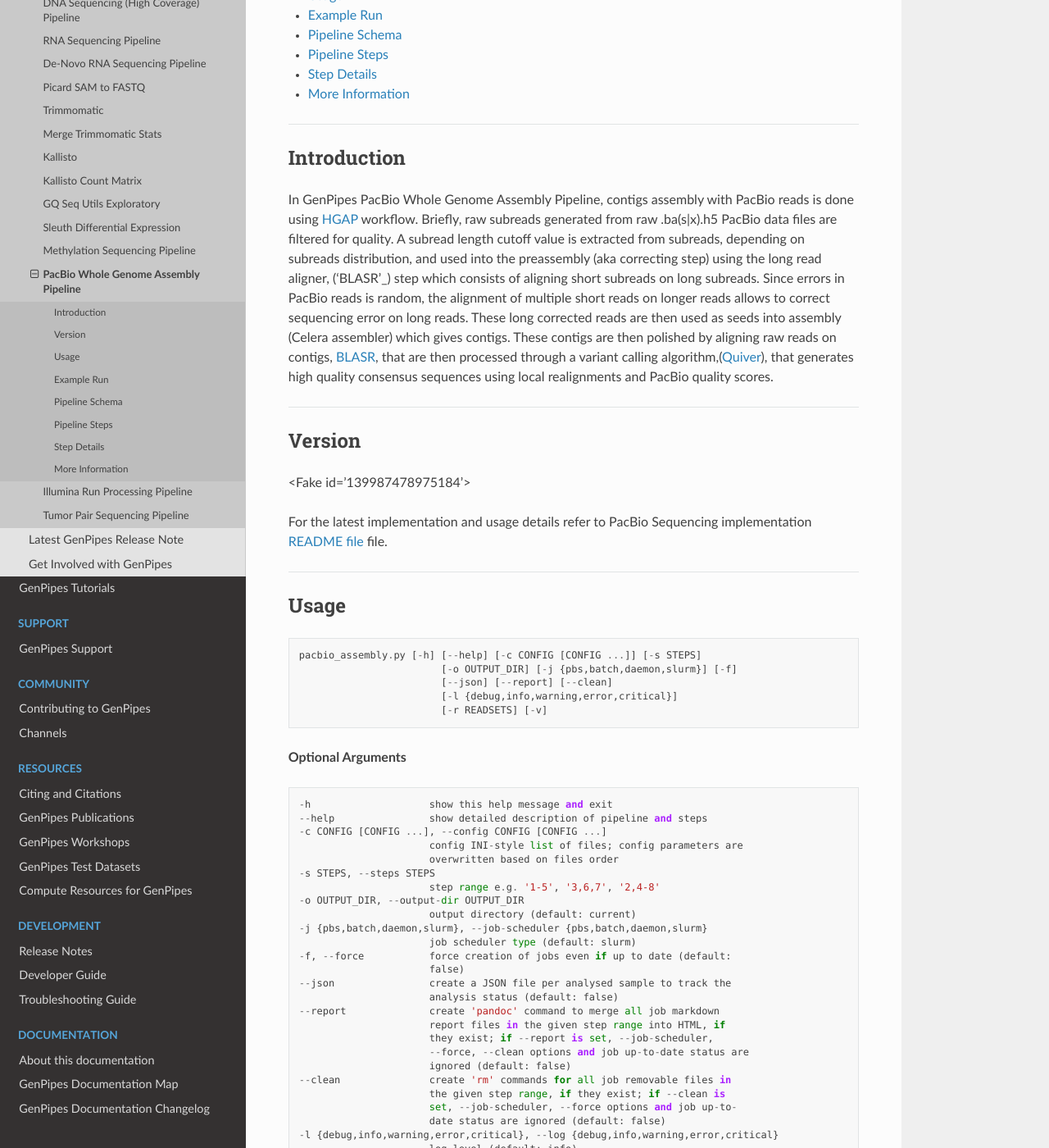
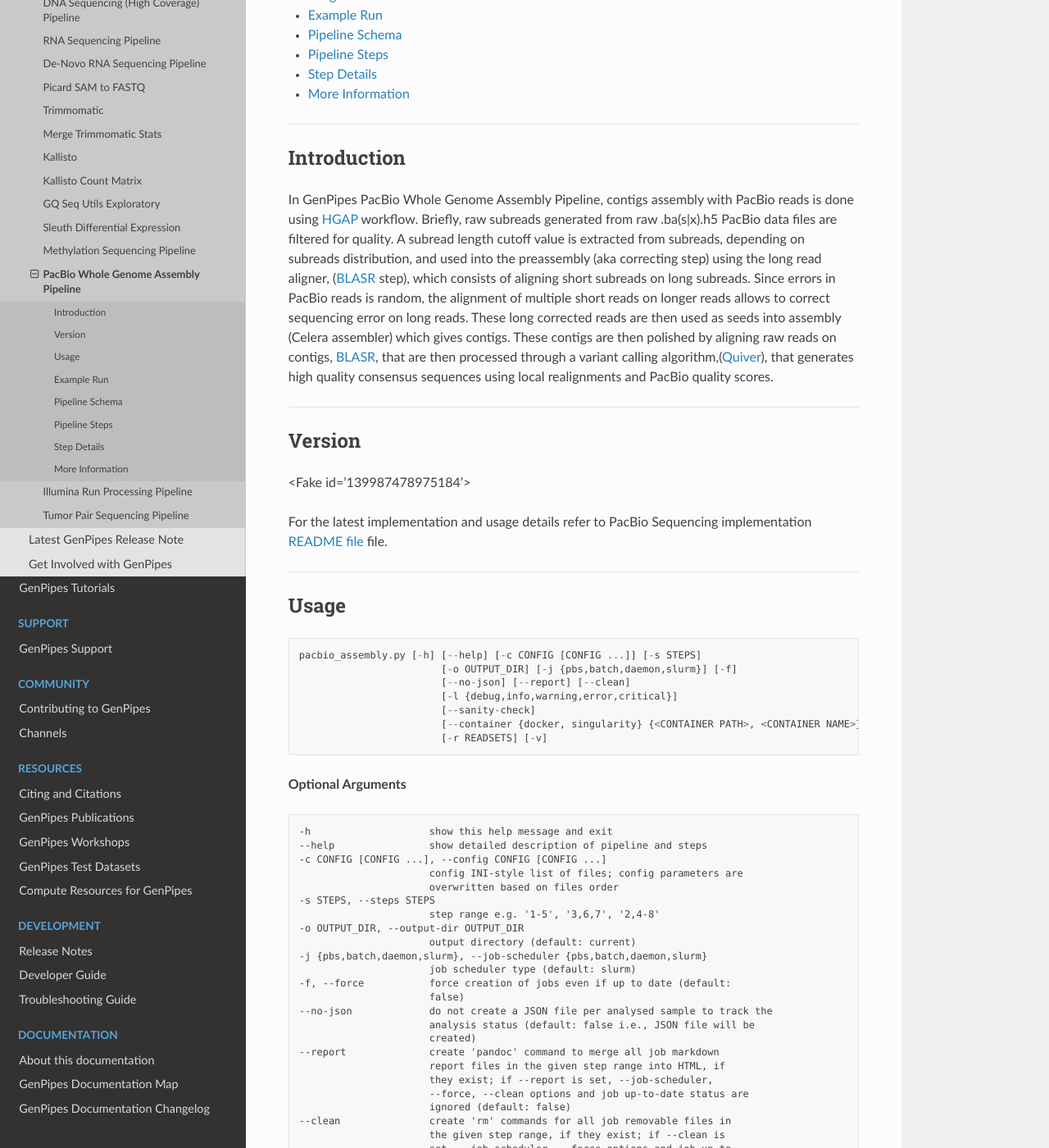
Before and after one commit to c3g/GenPipes_Docs, a Sphinx documentation site: the page built from docs/source/user_guide/pipelines/gp_pacbio.rst, in a window 1280 px wide and 1400 px high, scrolled down 441 px. Shown: the whole window at 82% size. Built offline with Sphinx 7.4.7 and the Read the Docs theme 2.0.0, drawn with Linux system fonts in a browser that asks for light colours; formulas are drawn with MathJax 3; the version number could not be read and is left out; some of the changed text lies outside the part shown.

Commit message:
Fixes #106 pacbio assembly update for 3.1.5

```diff
--- a/docs/source/user_guide/pipelines/gp_pacbio.rst
+++ b/docs/source/user_guide/pipelines/gp_pacbio.rst
@@ -23,7 +23,7 @@
 Introduction
 ------------
 
-In GenPipes PacBio Whole Genome Assembly Pipeline, contigs assembly with PacBio reads is done using `HGAP`_ workflow. Briefly, raw subreads generated from raw .ba(s|x).h5 PacBio data files are filtered for quality. A subread length cutoff value is extracted from subreads, depending on subreads distribution, and used into the preassembly (aka correcting step) using the long read aligner, ('BLASR'_) step which consists of aligning short subreads on long subreads. Since errors in PacBio reads is random, the alignment of multiple short reads on longer reads allows to correct sequencing error on long reads. These long corrected reads are then used as seeds into assembly (Celera assembler) which gives contigs. These contigs are then polished by aligning raw reads on contigs, `BLASR`_, that are then processed through a variant calling algorithm,(`Quiver`_), that generates high quality consensus sequences using local realignments and PacBio quality scores.
+In GenPipes PacBio Whole Genome Assembly Pipeline, contigs assembly with PacBio reads is done using `HGAP`_ workflow. Briefly, raw subreads generated from raw .ba(s|x).h5 PacBio data files are filtered for quality. A subread length cutoff value is extracted from subreads, depending on subreads distribution, and used into the preassembly (aka correcting step) using the long read aligner, (`BLASR`_ step), which consists of aligning short subreads on long subreads. Since errors in PacBio reads is random, the alignment of multiple short reads on longer reads allows to correct sequencing error on long reads. These long corrected reads are then used as seeds into assembly (Celera assembler) which gives contigs. These contigs are then polished by aligning raw reads on contigs, `BLASR`_, that are then processed through a variant calling algorithm,(`Quiver`_), that generates high quality consensus sequences using local realignments and PacBio quality scores.
 
 ----
 
@@ -43,8 +43,10 @@
 
   pacbio_assembly.py [-h] [--help] [-c CONFIG [CONFIG ...]] [-s STEPS]
                           [-o OUTPUT_DIR] [-j {pbs,batch,daemon,slurm}] [-f]
-                          [--json] [--report] [--clean]
+                          [--no-json] [--report] [--clean]
                           [-l {debug,info,warning,error,critical}]
+                          [--sanity-check]
+                          [--container {docker, singularity} {<CONTAINER PATH>, <CONTAINER NAME>}]
                           [-r READSETS] [-v]
 
 **Optional Arguments**
@@ -64,8 +66,9 @@
                         job scheduler type (default: slurm)
   -f, --force           force creation of jobs even if up to date (default:
                         false)
-  --json                create a JSON file per analysed sample to track the
-                        analysis status (default: false)
+  --no-json             do not create a JSON file per analysed sample to track the
+                        analysis status (default: false i.e., JSON file will be
+                        created)
   --report              create 'pandoc' command to merge all job markdown
                         report files in the given step range into HTML, if
                         they exist; if --report is set, --job-scheduler,
@@ -77,6 +80,12 @@
                         date status are ignored (default: false)
   -l {debug,info,warning,error,critical}, --log {debug,info,warning,error,critical}
                         log level (default: info)
+  --sanity-check        run the pipeline in `sanity check mode` to verify that
+                        all the input files needed for the pipeline to run are
+                        available on the system (default: false)
+  --container {docker, singularity} {<CONTAINER PATH>, <CONTAINER NAME>}
+                        run pipeline inside a container providing a container
+                        image path or accessible docker/singularity hub path
   -r READSETS, --readsets READSETS
                         readset file
   -v, --version         show the version information and exit
```
Also changed, not shown: other parts of docs/source/user_guide/pipelines/gp_pacbio.rst (+1 -1 lines).
